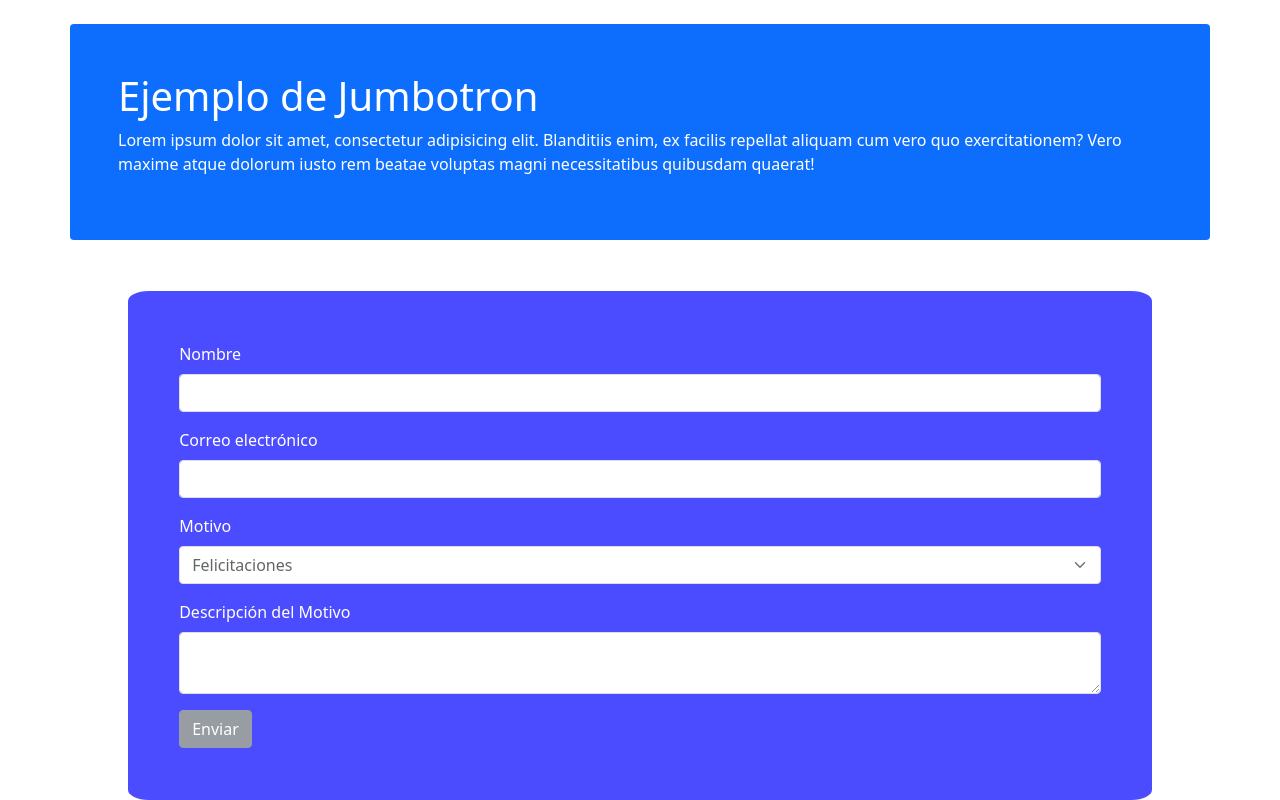
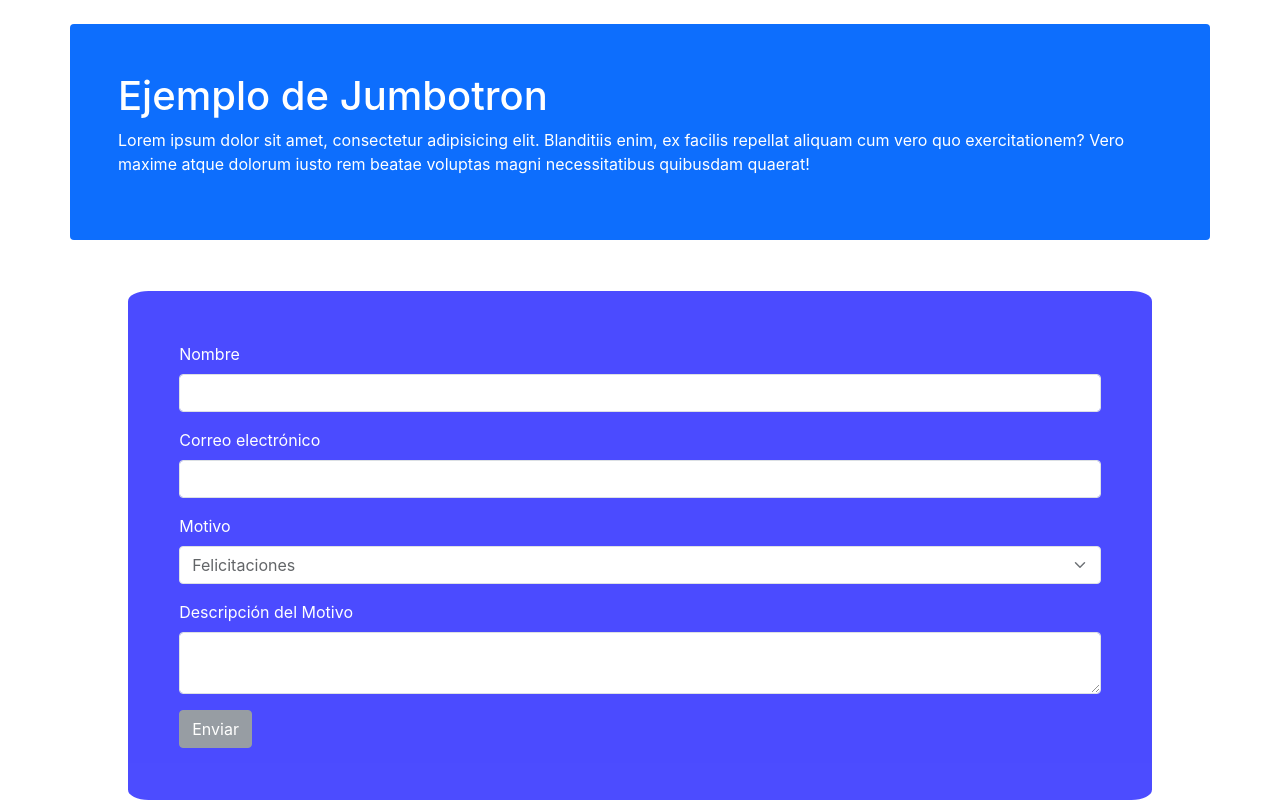
Before and after one commit to kenkairon/formularioBoostrapbasico_EnvioALert, a plain HTML site: page index.html in a window 1280 px wide. Drawn offline with nearby package versions, Linux system fonts and the light colour scheme.

Commit message:
agregar boostrasp reset css

```diff
--- /dev/null
+++ b/assets/css/reset.css
@@ -0,0 +1,88 @@
+/* Ejemplo de Reset de HTML5 Doctor */
+/* v1.6.1 | 20110127 */
+html, body, div, span, applet, object, iframe,
+h1, h2, h3, h4, h5, h6, p, blockquote, pre,
+a, abbr, acronym, address, big, cite, code,
+del, dfn, em, img, ins, kbd, q, s, samp,
+small, strike, strong, sub, sup, tt, var,
+b, u, i, center,
+dl, dt, dd, ol, ul, li,
+fieldset, form, label, legend,
+table, caption, tbody, tfoot, thead, tr, th, td,
+article, aside, canvas, details, embed,
+figure, figcaption, footer, header, hgroup,
+menu, nav, output, ruby, section, summary,
+time, mark, audio, video {
+   margin: 0;
+   padding: 0;
+   border: 0;
+   font-size: 100%;
+   font: inherit;
+   vertical-align: baseline;
+}
+article, aside, details, figcaption, figure,
+footer, header, hgroup, menu, nav, section {
+   display: block;
+}
+body {
+   line-height: 1;
+}
+ol, ul {
+   list-style: none;
+}
+blockquote, q {
+   quotes: none;
+}
+blockquote:before, blockquote:after,
+q:before, q:after {
+   content: '';
+   content: none;
+}
+table {
+   border-collapse: collapse;
+   border-spacing: 0;
+}
+/* Ejemplo de Reset de HTML5 Doctor */
+/* v1.6.1 | 20110127 */
+html, body, div, span, applet, object, iframe,
+h1, h2, h3, h4, h5, h6, p, blockquote, pre,
+a, abbr, acronym, address, big, cite, code,
+del, dfn, em, img, ins, kbd, q, s, samp,
+small, strike, strong, sub, sup, tt, var,
+b, u, i, center,
+dl, dt, dd, ol, ul, li,
+fieldset, form, label, legend,
+table, caption, tbody, tfoot, thead, tr, th, td,
+article, aside, canvas, details, embed,
+figure, figcaption, footer, header, hgroup,
+menu, nav, output, ruby, section, summary,
+time, mark, audio, video {
+   margin: 0;
+   padding: 0;
+   border: 0;
+   font-size: 100%;
+   font: inherit;
+   vertical-align: baseline;
+}
+article, aside, details, figcaption, figure,
+footer, header, hgroup, menu, nav, section {
+   display: block;
+}
+body {
+   line-height: 1;
+}
+ol, ul {
+   list-style: none;
+}
+blockquote, q {
+   quotes: none;
+}
+blockquote:before, blockquote:after,
+q:before, q:after {
+   content: '';
+   content: none;
+}
+table {
+   border-collapse: collapse;
+   border-spacing: 0;
+}
--- a/index.html
+++ b/index.html
@@ -3,7 +3,11 @@
 <head>
     <meta charset="UTF-8">
     <meta name="viewport" content="width=device-width, initial-scale=1.0">
+    <!--Boostrap 5-->
     <link href="https://cdn.jsdelivr.net/npm/bootstrap@5.0.2/dist/css/bootstrap.min.css" rel="stylesheet" integrity="sha384-EVSTQN3/azprG1Anm3QDgpJLIm9Nao0Yz1ztcQTwFspd3yD65VohhpuuCOmLASjC" crossorigin="anonymous"><script src="https://cdn.jsdelivr.net/npm/bootstrap@5.0.2/dist/js/bootstrap.bundle.min.js" integrity="sha384-MrcW6ZMFYlzcLA8Nl+NtUVF0sA7MsXsP1UyJoMp4YLEuNSfAP+JcXn/tWtIaxVXM" crossorigin="anonymous"></script>
+    <!--Reset Css Boostrap 5-->
+    <link rel="stylesheet" href="https://stackpath.bootstrapcdn.com/bootstrap/4.3.1/css/bootstrap-reboot.min.css">
+    <!--Estilos css-->
     <link rel="stylesheet" href="assets/css/estilos.css">
     <title>Formulario de Boostrap 5</title>
 </head>
```
Also changed, not shown: 1 other file.
